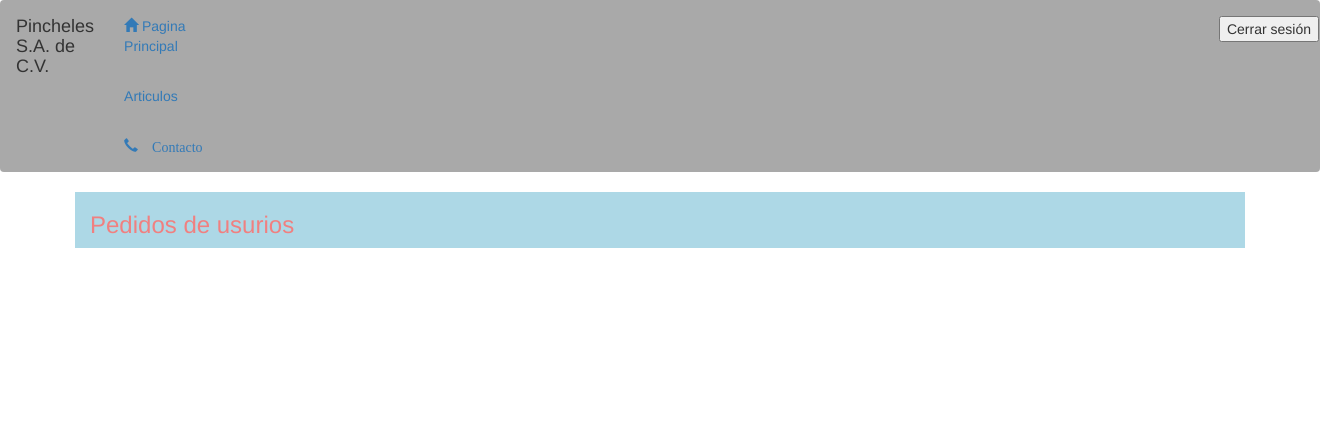
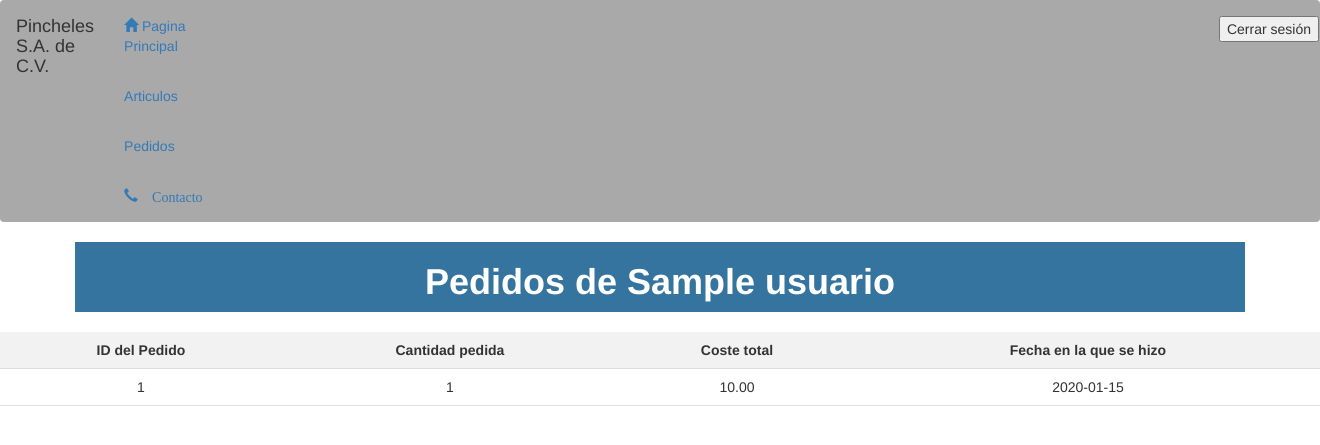
Before and after one commit to Limoncito160/ProyectoPrograWeb, a PHP site: page /pedidos.php in a window 1320 px wide. Shown: the top 445 px of the page. Run offline with PHP 8.4, Linux system fonts and the light colour scheme; the visitor is signed in with stand-in values (Sample User, id 1); tables that the repository leaves empty hold one stand-in row (values such as "Sample post").

Commit message:
PROYECTO FINALIZADO

```diff
--- a/estuches_pinceles.sql
+++ b/estuches_pinceles.sql
@@ -28,6 +28,7 @@ CREATE TABLE PEDIDOS (
     ID_USUARIO INT(3) NOT NULL,
     CANTIDAD INT(4) NOT NULL,
     COSTO FLOAT(6,2) NOT NULL,
+    F_PEDIDO DATE NOT NULL,
     CONSTRAINT ID_PEDIDO_PK PRIMARY KEY (ID_PEDIDO));
 
 CREATE TABLE LOCALIDADES (
--- a/header.php
+++ b/header.php
@@ -19,14 +19,17 @@
     <ul class="nav navbar-nav">
       <li class="active"><a href="home.php"><span class="glyphicon glyphicon-home"></span> Pagina Principal</a></li>
       <li><a href="articulos.php">Articulos</a></li>
+      <li><a href="pedidos.php">Pedidos</a></li>
       <li class="nav-item dropdown">
         <a class="nav-link dropdown-toggle" href="#" id="navbarDropdown" role="button" data-toggle="dropdown"
           aria-haspopup="true" aria-expanded="false">
           <span class="glyphicon glyphicon-earphone"> Contacto
         </a>
         <div class="dropdown-menu" aria-labelledby="navbarDropdown">
-          <p>Telefono: </p><a class="dropdown-item" href="#">999 555 4321</a>
-          <p>Correo: </p><a class="dropdown-item" href="#">artempresa@outlook.com</a>
+          <p>Telefono: </p><a class="dropdown-item" href="#">722 554 5526</a>
+          <p>Correo: </p><a class="dropdown-item" href="#">srobledon@toluca.tecnm.mx</a>
+          <p>Liga a Github: </p><a class="dropdown-item" href="https://github.com/Limoncito160/ProyectoPrograWeb">Limoncito160/ProyectoPrograWeb</a>
+
       </li>
     </ul>
     <u1 class="nav navbar-nav">
--- a/pedidos.php
+++ b/pedidos.php
@@ -1,6 +1,129 @@
 <?php
+session_start();
+$correo = $_SESSION['correo'];
+$id_rol = $_SESSION['id_rol'];
 include("header.php");
+
+// Establecer la conexión con la base de datos
+$conn = mysqli_connect("localhost", "root", "", "estuches_pinceles");
+
+$consulta2 = "SELECT NOMBRES FROM USUARIOS WHERE EMAIL = '$correo';";
+
+// Ejecutar una consulta SQL para obtener los nombres del usuario
+$resultado2 = mysqli_query($conn, $consulta2);
+if (!$resultado2) {
+  $error = mysqli_error($conn);
+  echo "Error de consulta: " . $error . "<br>";
+  echo $consulta2;
+} else {
+  // Obtener el valor de la consulta en una variable
+  $fila = mysqli_fetch_assoc($resultado2);
+  $nombre_usuario = $fila['NOMBRES'];
+
+}
+
+// Verificar si la conexión fue exitosa
+if (!$conn) {
+  die("Error al conectar a la base de datos: " . mysqli_connect_error());
+}
+
 ?>
-<div class="container" style="background-color: lightblue;">
-  <h3 style="text-align:left; color:lightcoral;">Pedidos de usurios</h3>
+<style>
+  table {
+    border-collapse: collapse;
+    width: 100%;
+  }
+
+  th, td {
+    padding: 8px;
+    text-align: center;
+    border-bottom: 1px solid #ddd;
+  }
+
+  th {
+    background-color: #f2f2f2;
+    text-align: center;
+  }
+
+  tr:nth-child(even) {
+    background-color: #f9f9f9;
+  }
+</style>
+
+
+<div class="container" style="background-color: #34749E;">
+  <h1 style="text-align:center; color:white;"><strong>Pedidos de <?php echo $nombre_usuario?> </strong></h1>
 </div>
+
+<br>
+<div class="container" style="background-color: #34749E;">
+
+</div>
+
+<?php
+
+$consulta = "SELECT ID_USUARIO FROM USUARIOS WHERE EMAIL = '$correo';";
+
+// Ejecutar una consulta SQL para obtener el id_usuario
+$resultado = mysqli_query($conn, $consulta);
+if (!$resultado) {
+  $error = mysqli_error($conn);
+  echo "Error de consulta: " . $error . "<br>";
+  echo $consulta;
+} else {
+  // Obtener el valor de la consulta en una variable
+  $fila = mysqli_fetch_assoc($resultado);
+  $idUsuario = $fila['ID_USUARIO'];
+
+}
+
+$consulta1 = "SELECT * FROM PEDIDOS WHERE ID_USUARIO = '$idUsuario'";
+//Ejecutar una consulta SQL para mostrar los pedidos del usuario
+$resultado1 = mysqli_query($conn, $consulta1);
+if(!$resultado1) {
+  $error1 = mysqli_error($conn);
+  echo "Error de consulta: " . $error1 . "<br>";
+  echo $consulta1;
+} else {
+  // Variables para almacenar los datos de la consulta
+  $pedidos = array(); // Array para almacenar múltiples pedidos
+
+  // Obtener los datos de la consulta y guardarlos en variables
+  while ($row = mysqli_fetch_assoc($resultado1)) {
+    $idPedido = $row['ID_PEDIDO'];
+    $cantidad = $row['CANTIDAD'];
+    $costo = $row['COSTO'];
+    $f_pedido = $row['F_PEDIDO'];
+    // Puedes asignar más columnas a variables aquí según tus necesidades
+
+    // Guardar los datos en un array de pedidos
+    $pedido = array(
+      'idPedido' => $idPedido,
+      'cantidad' => $cantidad,
+      'costo' => $costo,
+      'f_pedido' => $f_pedido
+      // Agrega más columnas si es necesario
+    );
+
+    // Agregar el pedido al array de pedidos
+    $pedidos[] = $pedido;
+  }
+
+  // Mostrar los pedidos en una tabla
+  echo '<table>';
+  echo '<thead>';
+  echo '<tr><th>ID del Pedido</th><th>Cantidad pedida</th><th>Coste total</th><th>Fecha en la que se hizo</th></tr>';
+  echo '</thead>';
+  echo '<tbody>';
+  foreach ($pedidos as $pedido) {
+    echo '<tr>';
+    echo '<td>' . $pedido['idPedido'] . '</td>';
+    echo '<td>' . $pedido['cantidad'] . '</td>';
+    echo '<td>' . $pedido['costo'] . '</td>';
+    echo '<td>' . $pedido['f_pedido'] . '</td>';
+    echo '</tr>';
+  }
+  echo '</tbody>';
+  echo '</table>';
+}
+?>
```
Also changed, not shown: procesar_pedido.php (+5 -3 lines).
